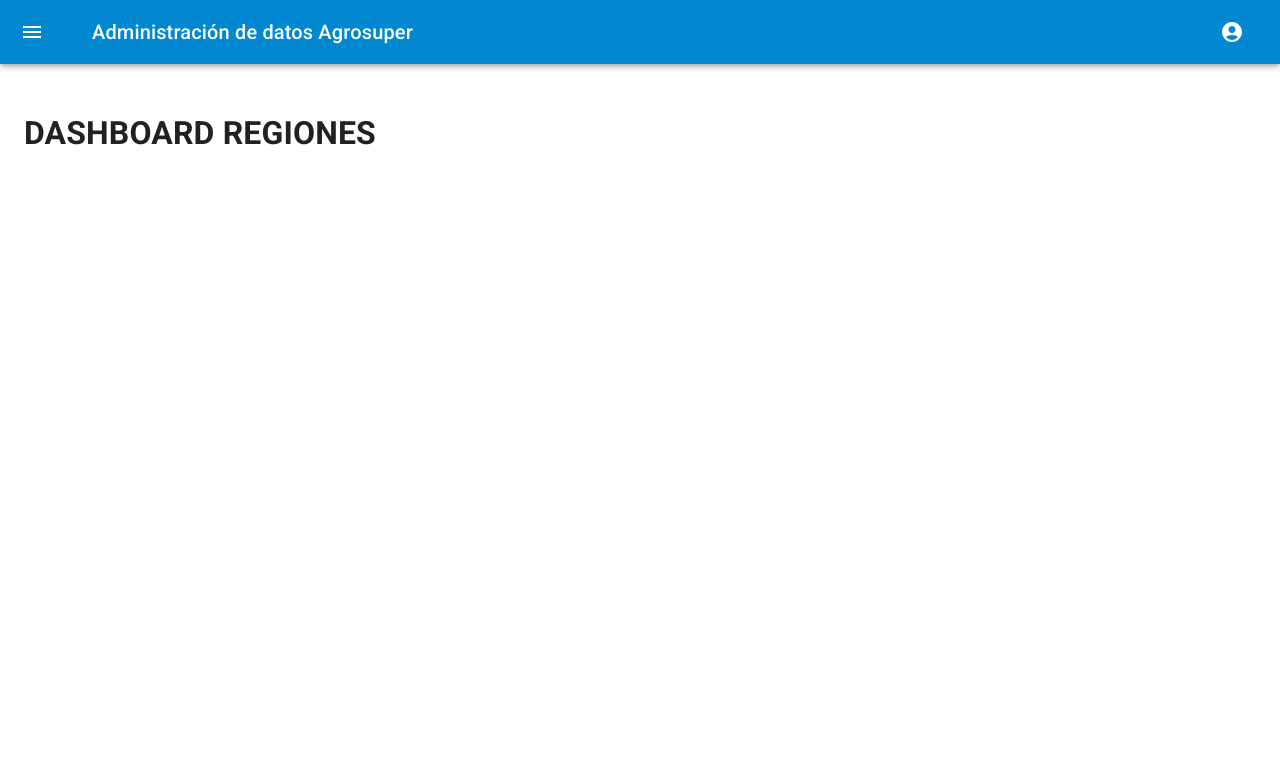
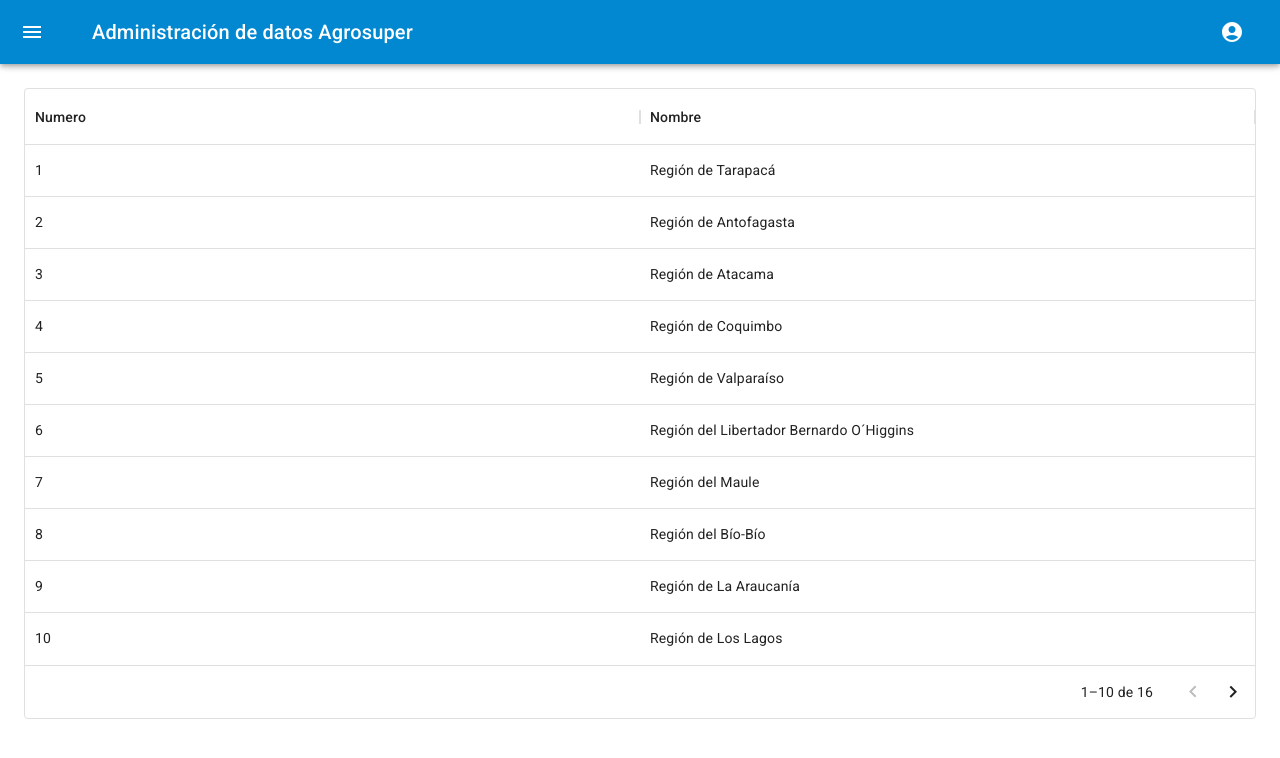
Before and after one commit to leooavr/agrosuper-frontend, a React (Create React App) app: page /dashboard/regions in a window 1280 px wide. Shown: the top 758 px of the page. Built offline with nearby package versions, Linux system fonts and the light colour scheme.

Commit message:
add pagesize table

```diff
--- a/src/components/Table/index.tsx
+++ b/src/components/Table/index.tsx
@@ -12,6 +12,7 @@
             <DataGrid
                 rows={rows}
                 columns={columns}
+                pageSize={10}
                 localeText={esES.components.MuiDataGrid.defaultProps.localeText}
                 autoHeight
             />
--- a/src/router/index.tsx
+++ b/src/router/index.tsx
@@ -1,8 +1,33 @@
 import React from 'react';
+import { GridColDef, GridRowsProp } from '@mui/x-data-grid';
 import { createBrowserRouter } from 'react-router-dom';
 
-import { Drawer } from '../components';
+import { Drawer, Table } from '../components';
 import { NotFound, Login } from '../pages';
+
+const columnsRegions: GridColDef[] = [
+    { field: 'col1', headerName: 'Numero', width: 150, flex: 1 },
+    { field: 'col2', headerName: 'Nombre', width: 150, flex: 1 }
+];
+
+const rowsRegions: GridRowsProp = [
+    { id: 1, col1: 1, col2: 'Región de Tarapacá' },
+    { id: 2, col1: 2, col2: 'Región de Antofagasta' },
+    { id: 3, col1: 3, col2: 'Región de Atacama' },
+    { id: 4, col1: 4, col2: 'Región de Coquimbo' },
+    { id: 5, col1: 5, col2: 'Región de Valparaíso' },
+    { id: 6, col1: 6, col2: 'Región del Libertador Bernardo O´Higgins' },
+    { id: 7, col1: 7, col2: 'Región del Maule' },
+    { id: 8, col1: 8, col2: 'Región del Bío-Bío' },
+    { id: 9, col1: 9, col2: 'Región de La Araucanía' },
+    { id: 10, col1: 10, col2: 'Región de Los Lagos' },
+    { id: 11, col1: 11, col2: 'Región de Aysén del Gral.Ibañez del Campo' },
+    { id: 12, col1: 12, col2: 'Región de Magallanes y Antártica Chilena' },
+    { id: 13, col1: 13, col2: 'Región Metropolitana de Santiago' },
+    { id: 14, col1: 14, col2: 'Región de Los Ríos' },
+    { id: 15, col1: 15, col2: 'Región de Arica y Parinacota' },
+    { id: 16, col1: 16, col2: 'Región de Ñuble' }
+];
 
 export const router = createBrowserRouter([
     {
@@ -24,15 +49,15 @@
                     },
                     {
                         path: 'regions',
-                        element: <h1>DASHBOARD REGIONES</h1>
+                        element: <Table rows={rowsRegions} columns={columnsRegions} />
                     },
                     {
                         path: 'provinces',
-                        element: <h1>DASHBOARD PROVINCIAS</h1>
+                        element: <Table rows={rowsRegions} columns={columnsRegions} />
                     },
                     {
                         path: 'communes',
-                        element: <h1>DASHBOARD COMUNAS</h1>
+                        element: <Table rows={rowsRegions} columns={columnsRegions} />
                     }
                 ]
             }
```
